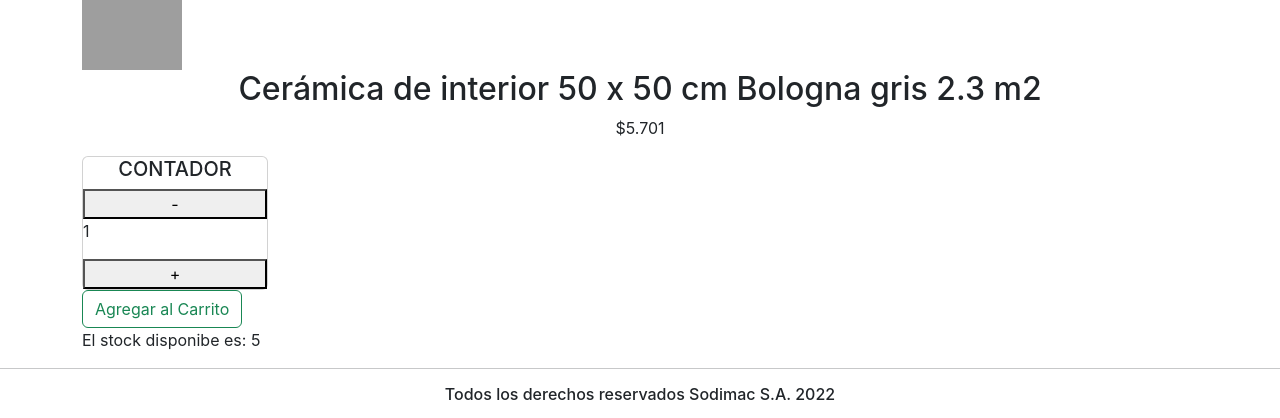
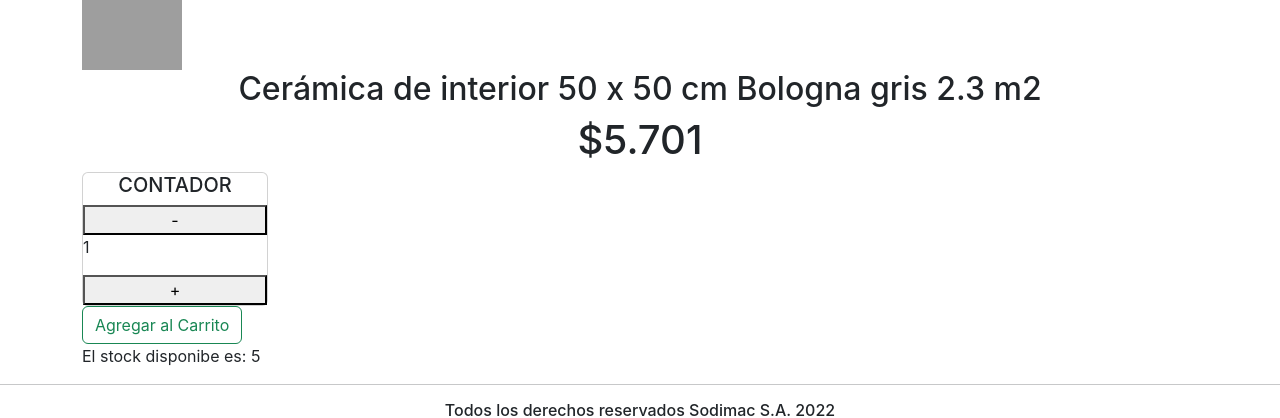
Before and after one commit to Leandroaguirre87/leandro-aguirre-react, a React (Create React App) app: page /product/1 in a window 1280 px wide. Shown: the part 321-739 px from the top of the page. Built offline with nearby package versions, Linux system fonts and the light colour scheme; grey boxes are pictures that could not be loaded.

Commit message:
se agrego goToCart

```diff
--- a/src/components/ItemDetail.jsx
+++ b/src/components/ItemDetail.jsx
@@ -1,9 +1,13 @@
-import React from "react";
+import React, { useState } from "react";
+import { Link } from "react-router-dom";
 import ItemCount from "./ItemCount";
 
 const ItemDetail = ({ data }) => {
-  const onAdd = () => {
-    console.log("agregaste al carrito");
+  const [goToCart, setGoToCart] = useState(false);
+
+  const onAdd = (quantity) => {
+    console.log(`compraste ${quantity} unidades`);
+    setGoToCart(true);
   };
 
   return (
@@ -11,8 +15,12 @@ const ItemDetail = ({ data }) => {
       <img src={data.image} width={100} alt={data.title} />
       <div>
         <h2 className="text-center">{data.title}</h2>
-        <p className="text-center">${data.price}</p>
-        <ItemCount initial={1} stock={5} onAdd={onAdd} />
+        <h1 className="text-center">${data.price}</h1>
+        {goToCart ? (
+          <Link to="/cart">Finalizar Compra</Link>
+        ) : (
+          <ItemCount initial={1} stock={5} onAdd={onAdd} />
+        )}
       </div>
     </div>
   );
```
